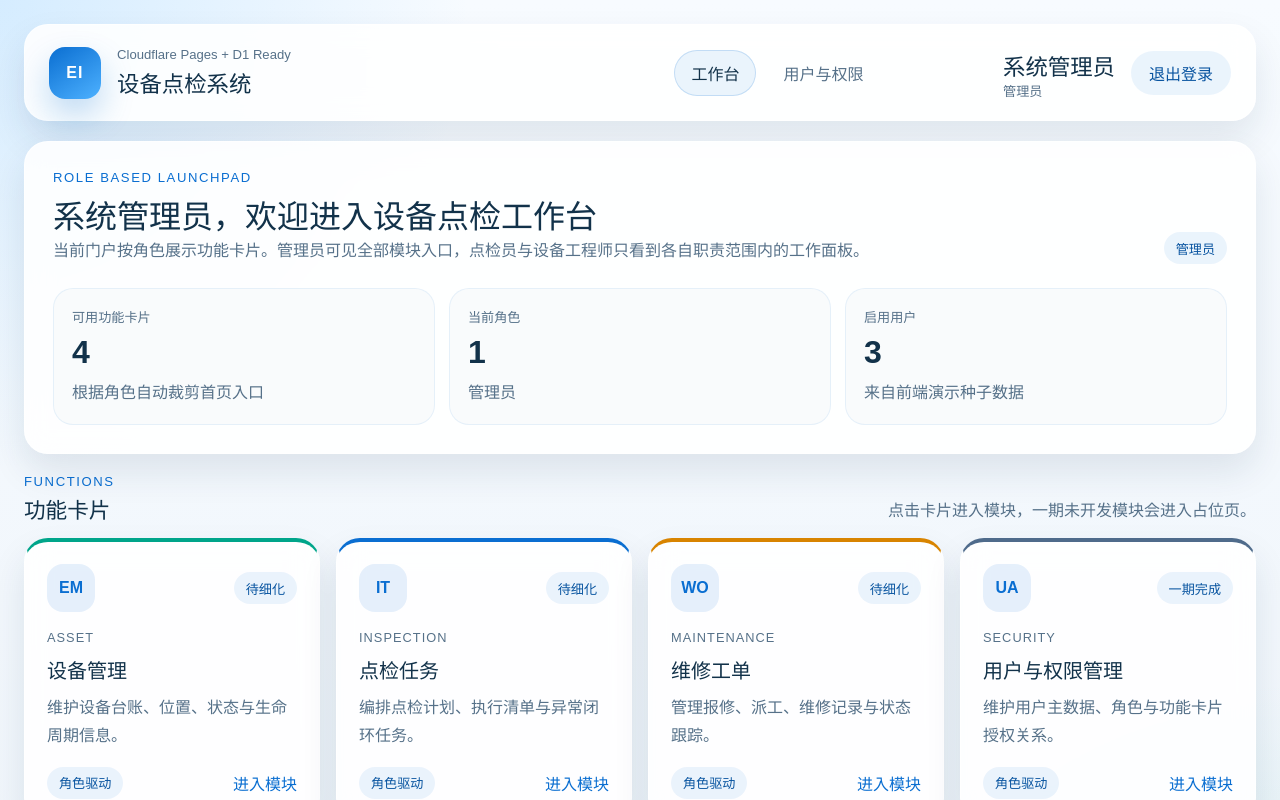
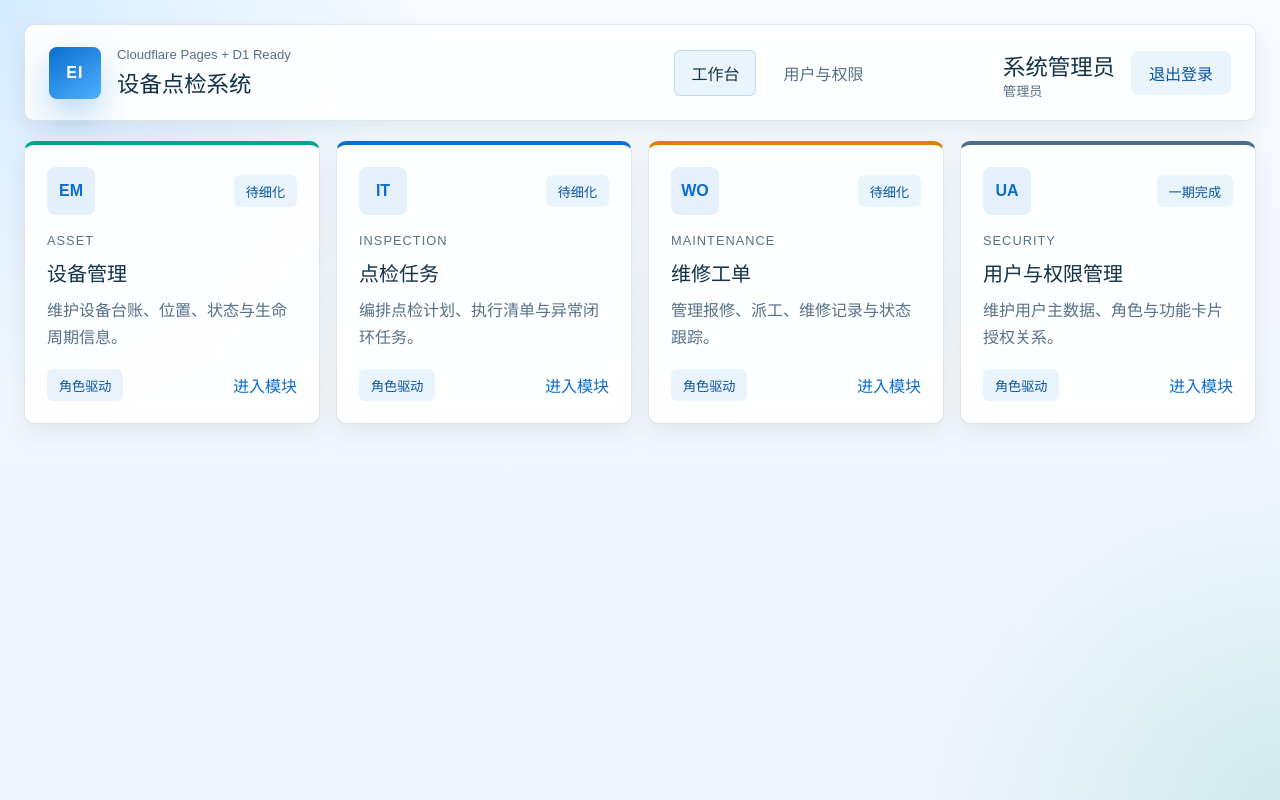
Before and after one commit to NWIron/equipment-inspection-v2, a Vue app: page /login in a window 1280 px wide. Both pictures are taken after a click on the button "邮箱登录". Shown: the top 800 px of the page. Built offline with nearby package versions, Linux system fonts and the light colour scheme.

Commit message:
phase 1.1

```diff
--- a/src/components/AppShell.vue
+++ b/src/components/AppShell.vue
@@ -87,7 +87,7 @@ function handleLogout() {
 .brand-mark {
   width: 52px;
   height: 52px;
-  border-radius: 16px;
+  border-radius: 8px;
   display: grid;
   place-items: center;
   font-weight: 700;
@@ -120,7 +120,7 @@ function handleLogout() {
 
 .shell-link {
   padding: 10px 16px;
-  border-radius: 999px;
+  border-radius: 6px;
   border: 1px solid transparent;
   color: var(--color-text-soft);
   transition: all 0.2s ease;
--- a/src/components/FeatureCard.vue
+++ b/src/components/FeatureCard.vue
@@ -35,6 +35,7 @@ defineProps({
   gap: 18px;
   padding: 22px;
   min-height: 240px;
+  border-radius: 10px;
   transition:
     transform 0.2s ease,
     box-shadow 0.2s ease,
@@ -73,7 +74,7 @@ defineProps({
 .feature-card__icon {
   width: 48px;
   height: 48px;
-  border-radius: 16px;
+  border-radius: 8px;
   display: grid;
   place-items: center;
   font-weight: 700;
--- a/src/styles.css
+++ b/src/styles.css
@@ -11,13 +11,13 @@
   --color-accent: #00a58a;
   --color-text: #12324a;
   --color-text-soft: #567189;
-  --color-border: rgba(18, 50, 74, 0.1);
+  --color-border: rgba(18, 50, 74, 0.16);
   --color-surface: rgba(255, 255, 255, 0.88);
   --color-danger: #c0392b;
   --color-success: #11865b;
-  --shadow-soft: 0 18px 36px rgba(18, 50, 74, 0.1);
-  --radius-large: 24px;
-  --radius-medium: 18px;
+  --shadow-soft: 0 10px 24px rgba(18, 50, 74, 0.08);
+  --radius-large: 10px;
+  --radius-medium: 8px;
 }
 
 * {
@@ -57,7 +57,7 @@ button {
 input,
 textarea {
   width: 100%;
-  border-radius: 16px;
+  border-radius: 8px;
   border: 1px solid var(--color-border);
   background: rgba(255, 255, 255, 0.92);
   padding: 13px 14px;
@@ -89,7 +89,7 @@ legend {
 
 fieldset {
   border: 1px solid var(--color-border);
-  border-radius: 18px;
+  border-radius: 8px;
   padding: 16px;
   min-width: 0;
 }
@@ -115,10 +115,10 @@ th {
 
 .surface-card {
   background: var(--color-surface);
-  border: 1px solid rgba(255, 255, 255, 0.6);
+  border: 1px solid rgba(18, 50, 74, 0.12);
   border-radius: var(--radius-large);
   box-shadow: var(--shadow-soft);
-  backdrop-filter: blur(14px);
+  backdrop-filter: blur(8px);
 }
 
 .page {
@@ -163,7 +163,7 @@ th {
 
 .metric-card {
   padding: 18px;
-  border-radius: 20px;
+  border-radius: 10px;
   background: rgba(248, 250, 252, 0.82);
   border: 1px solid rgba(10, 110, 209, 0.08);
 }
@@ -188,7 +188,7 @@ th {
   gap: 8px;
   min-height: 44px;
   border: none;
-  border-radius: 999px;
+  border-radius: 8px;
   background: linear-gradient(135deg, var(--color-brand), #4db1ff);
   color: white;
   padding: 0 18px;
@@ -226,7 +226,7 @@ th {
   align-items: center;
   min-height: 32px;
   padding: 0 12px;
-  border-radius: 999px;
+  border-radius: 6px;
   font-size: 0.82rem;
   background: rgba(10, 110, 209, 0.08);
   color: var(--color-brand-strong);
@@ -269,7 +269,7 @@ th {
   gap: 10px;
   align-items: center;
   padding: 12px 14px;
-  border-radius: 16px;
+  border-radius: 8px;
   border: 1px solid rgba(10, 110, 209, 0.08);
   background: rgba(248, 250, 252, 0.85);
 }
@@ -280,7 +280,7 @@ th {
 }
 
 .notice {
-  border-radius: 16px;
+  border-radius: 8px;
   padding: 12px 14px;
   background: rgba(10, 110, 209, 0.08);
   color: var(--color-brand-strong);
--- a/src/views/AccessManagementView.vue
+++ b/src/views/AccessManagementView.vue
@@ -375,7 +375,7 @@ function removeRole(roleId) {
 .role-item {
   padding: 18px;
   border: 1px solid rgba(10, 110, 209, 0.08);
-  border-radius: 18px;
+  border-radius: 8px;
   background: rgba(248, 250, 252, 0.76);
 }
 
--- a/src/views/HomeView.vue
+++ b/src/views/HomeView.vue
@@ -1,70 +1,12 @@
 <script setup>
-import { computed } from 'vue'
-
 import FeatureCard from '../components/FeatureCard.vue'
 import { useAccessStore } from '../stores/access'
 
 const accessStore = useAccessStore()
-
-const summaryCards = computed(() => [
-  {
-    label: '可用功能卡片',
-    value: accessStore.availableFeatures.length,
-    detail: '根据角色自动裁剪首页入口',
-  },
-  {
-    label: '当前角色',
-    value: accessStore.activeRoles.length,
-    detail: accessStore.activeRoles.map((role) => role.name).join(' / ') || '未分配',
-  },
-  {
-    label: '启用用户',
-    value: accessStore.dashboardMetrics.activeUsers,
-    detail: '来自前端演示种子数据',
-  },
-])
-
-const phaseItems = [
-  '统一门户与角色驱动功能卡片',
-  '邮箱密码登录与 SSO 入口预留',
-  '用户主数据与角色权限管理',
-]
 </script>
 
 <template>
   <div class="page">
-    <section class="surface-card hero-panel">
-      <div class="page-header">
-        <div>
-          <p class="kicker">Role Based Launchpad</p>
-          <h2 class="page-title">{{ accessStore.activeUser?.name }}，欢迎进入设备点检工作台</h2>
-          <p class="page-subtitle">
-            当前门户按角色展示功能卡片。管理员可见全部模块入口，点检员与设备工程师只看到各自职责范围内的工作面板。
-          </p>
-        </div>
-        <div class="tag-row">
-          <span v-for="role in accessStore.activeRoles" :key="role.id" class="tag">{{ role.name }}</span>
-        </div>
-      </div>
-
-      <div class="metric-grid">
-        <article v-for="card in summaryCards" :key="card.label" class="metric-card">
-          <span class="metric-label">{{ card.label }}</span>
-          <strong class="metric-value">{{ card.value }}</strong>
-          <p class="metric-detail">{{ card.detail }}</p>
-        </article>
-      </div>
-    </section>
-
-    <section>
-      <div class="page-header compact-header">
-        <div>
-          <p class="kicker">Functions</p>
-          <h3 class="section-title">功能卡片</h3>
-        </div>
-        <p class="page-subtitle">点击卡片进入模块，一期未开发模块会进入占位页。</p>
-      </div>
-
     <div class="feature-grid">
       <FeatureCard
         v-for="feature in accessStore.availableFeatures"
@@ -72,81 +14,13 @@ const phaseItems = [
         :feature="feature"
       />
     </div>
-    </section>
-
-    <section class="split-layout">
-      <article class="surface-card roadmap-card">
-        <p class="kicker">Phase One</p>
-        <h3 class="section-title">一期范围</h3>
-        <div class="roadmap-list">
-          <div v-for="item in phaseItems" :key="item" class="roadmap-item">
-            <span class="roadmap-dot"></span>
-            <span>{{ item }}</span>
-          </div>
-        </div>
-      </article>
-
-      <article class="surface-card roadmap-card">
-        <p class="kicker">Architecture</p>
-        <h3 class="section-title">后端接入准备</h3>
-        <p class="page-subtitle">
-          当前权限、用户与角色数据由 Pinia + localStorage 承载，后续可以平滑替换为 Cloudflare Pages Functions + D1 数据持久化接口。
-        </p>
-        <div class="tag-row">
-          <span class="tag">Vue</span>
-          <span class="tag">Cloudflare Pages</span>
-          <span class="tag">D1</span>
-          <span class="tag">Azure AD SSO</span>
-        </div>
-      </article>
-    </section>
   </div>
 </template>
 
 <style scoped>
-.hero-panel {
-  display: grid;
-  gap: 24px;
-  padding: 28px;
-}
-
-.compact-header {
-  margin-bottom: 14px;
-}
-
-.section-title {
-  margin: 4px 0 0;
-  font-size: 1.35rem;
-  color: var(--color-text);
-}
-
 .feature-grid {
   display: grid;
   grid-template-columns: repeat(auto-fit, minmax(240px, 1fr));
   gap: 16px;
 }
-
-.roadmap-card {
-  padding: 24px;
-}
-
-.roadmap-list {
-  display: grid;
-  gap: 14px;
-  margin-top: 18px;
-}
-
-.roadmap-item {
-  display: flex;
-  gap: 12px;
-  align-items: center;
-  color: var(--color-text-soft);
-}
-
-.roadmap-dot {
-  width: 10px;
-  height: 10px;
-  border-radius: 999px;
-  background: linear-gradient(145deg, #0a6ed1, #00a58a);
-}
 </style>
--- a/src/views/LoginView.vue
+++ b/src/views/LoginView.vue
@@ -178,7 +178,7 @@ function showSsoMessage() {
 
 .hero-stat {
   padding: 18px;
-  border-radius: 20px;
+  border-radius: 10px;
   background: rgba(255, 255, 255, 0.74);
   border: 1px solid rgba(10, 110, 209, 0.08);
 }
@@ -236,7 +236,7 @@ function showSsoMessage() {
   align-items: center;
   width: 100%;
   border: 1px solid rgba(10, 110, 209, 0.08);
-  border-radius: 18px;
+  border-radius: 8px;
   padding: 14px 16px;
   background: rgba(248, 250, 252, 0.85);
   text-align: left;
```
Lines whose indentation alone changed are shown as unchanged.
